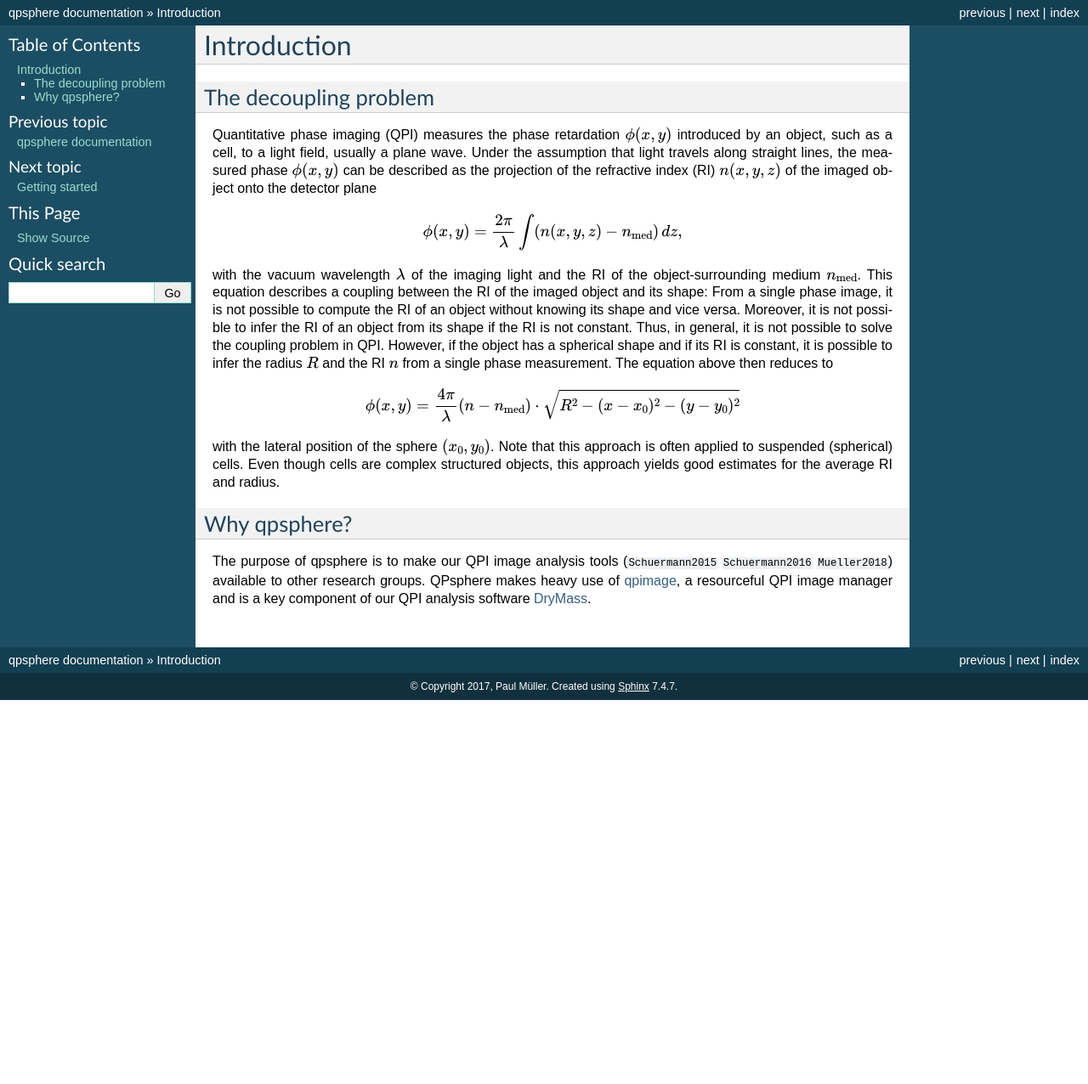
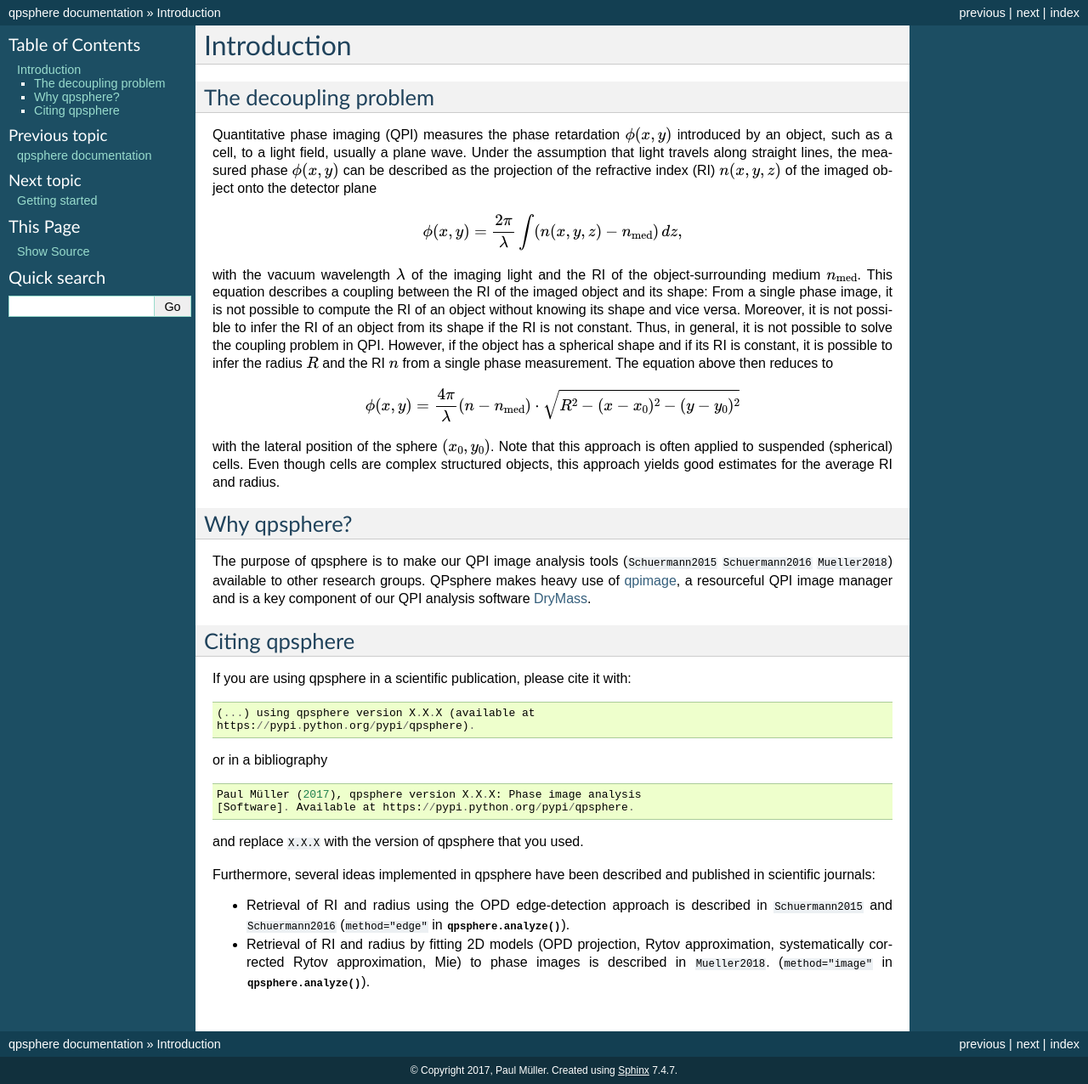
Before and after one commit to RI-imaging/qpsphere, a Sphinx documentation site: the page built from docs/sec_introduction.rst, in a window 1280 px wide. Shown: the whole page at 85% size. Built offline with Sphinx 7.4.7, drawn with Linux system fonts in a browser that asks for light colours; pages that are not in the unit, such as notebooks, are missing from menus; the version number could not be read and is left out; cross-references to code outside the pages are shown as plain code; before the commit the page ends 900 px from its top, so only the background shows below that.

Commit message:
update docs

```diff
--- a/docs/sec_introduction.rst
+++ b/docs/sec_introduction.rst
@@ -46,3 +46,36 @@ available to other research groups.
 QPsphere makes heavy use of `qpimage <https://qpimage.readthedocs.io/en/stable)>`_,
 a resourceful QPI image manager and is a key component of our QPI analysis
 software `DryMass <https://drymass.readthedocs.io/en/stable)>`_.
+
+
+Citing qpsphere
+===============
+If you are using qpsphere in a scientific publication, please
+cite it with:
+
+::
+
+  (...) using qpsphere version X.X.X (available at
+  https://pypi.python.org/pypi/qpsphere).
+
+or in a bibliography
+
+::
+
+  Paul Müller (2017), qpsphere version X.X.X: Phase image analysis
+  [Software]. Available at https://pypi.python.org/pypi/qpsphere.
+
+and replace ``X.X.X`` with the version of qpsphere that you used.
+
+
+Furthermore, several ideas implemented in qpsphere have been described
+and published in scientific journals:
+
+- Retrieval of RI and radius using the OPD edge-detection approach
+  is described in :cite:`Schuermann2015` and :cite:`Schuermann2016`
+  (``method="edge"`` in :func:`qpsphere.analyze`).
+
+- Retrieval of RI and radius by fitting 2D models (OPD projection,
+  Rytov approximation, systematically corrected Rytov approximation,
+  Mie) to phase images is described in :cite:`Mueller2018`.
+  (``method="image"`` in :func:`qpsphere.analyze`).
```
